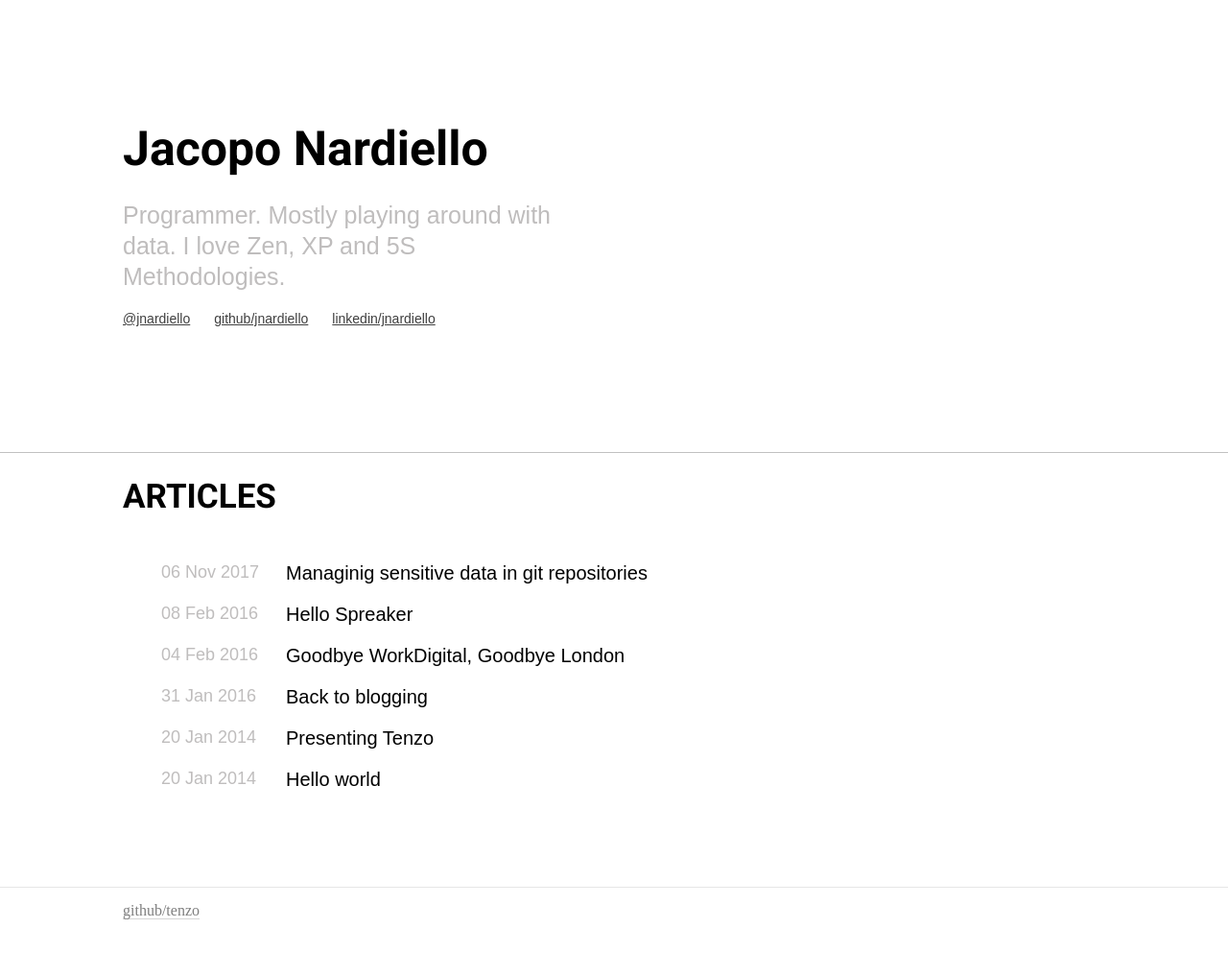
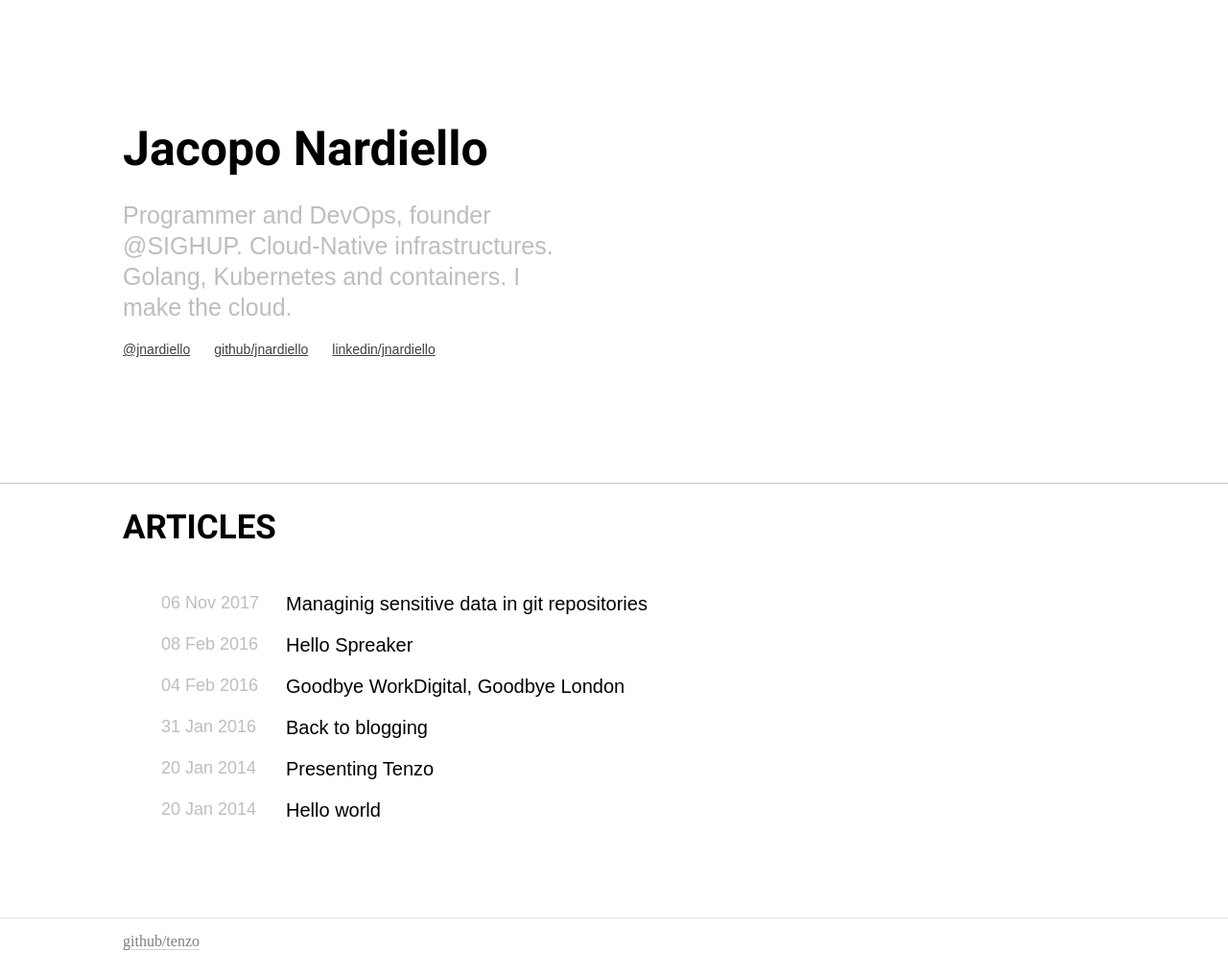
Before and after one commit to jnardiello/jnardiello.github.io, a Jekyll site: the page built from index.html, in a window 1280 px wide. Shown: the whole page at 96% size. Built offline with Jekyll 4.4.1, drawn with Linux system fonts in a browser that asks for light colours; some web fonts are replaced; before the commit the page ends 985 px from its top, so only the background shows below that.

Commit message:
Changing my description

```diff
--- a/_config.yml
+++ b/_config.yml
@@ -4,6 +4,7 @@ url: http://jnardiello.github.io
 author:
     name: Jacopo Nardiello
     description: Programmer. Mostly playing around with data. I love Zen, XP and 5S Methodologies.
+    description: Programmer and DevOps, founder @SIGHUP. Cloud-Native infrastructures. Golang, Kubernetes and containers. I make the cloud.
     twitter: jnardiello
     github: jnardiello
     linkedin: jnardiello
```
